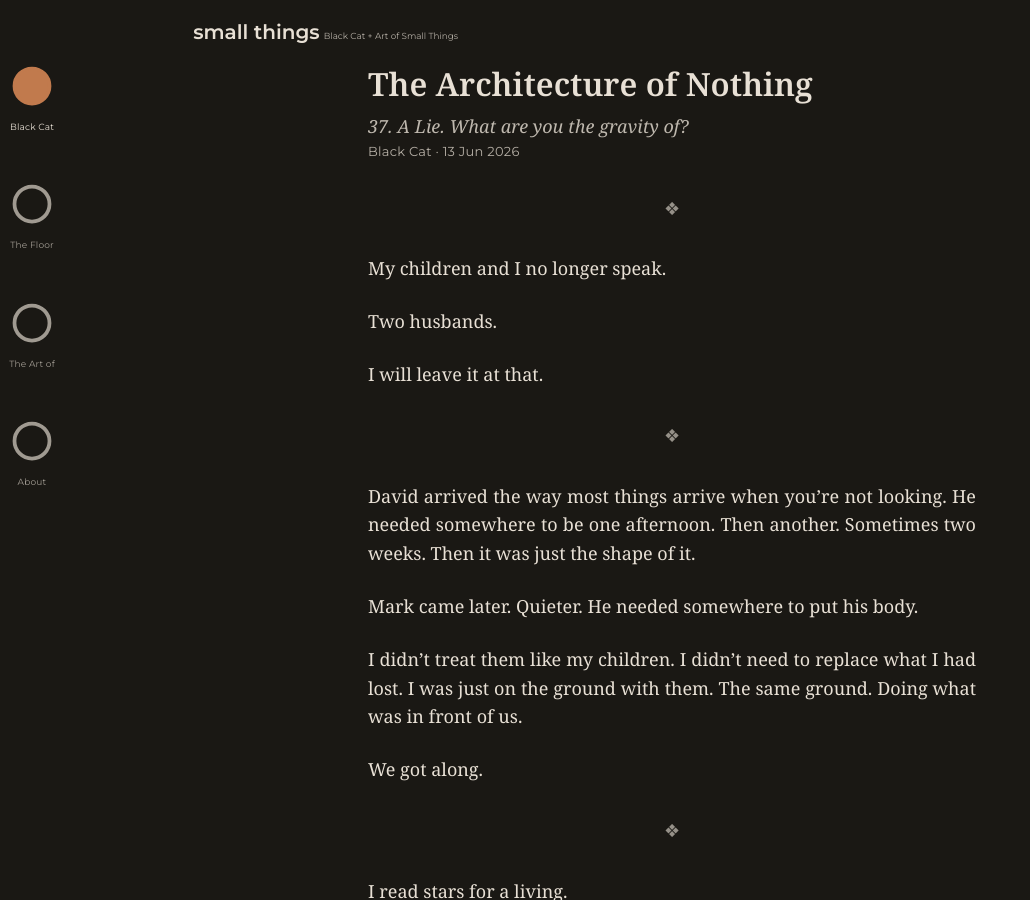
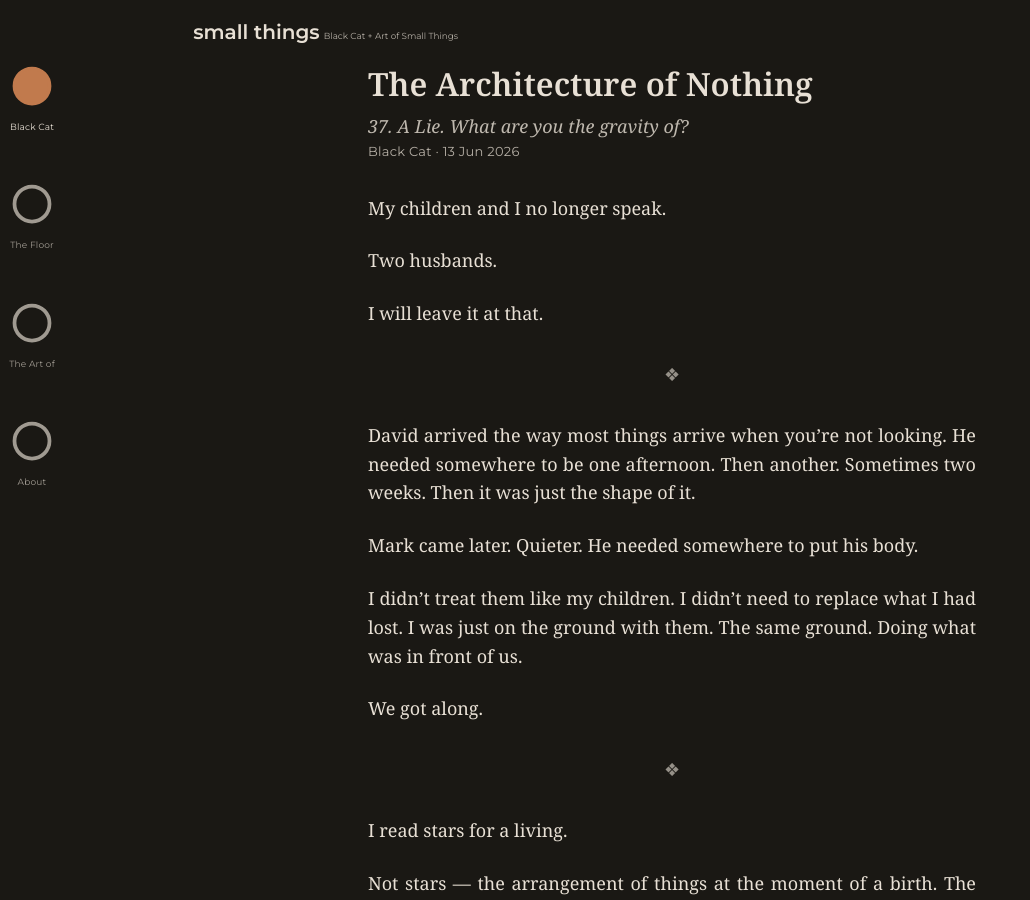
Before and after one commit to 2pix/small-things, a Jekyll site: the page built from _posts/2026-06-13-the-architecture-of-nothing.md, in a window 1280 px wide and 900 px high. Shown: the whole window, without its empty margins (0-1030 px from the left). Built offline with Jekyll 4.4.1, drawn with Linux system fonts in a browser that asks for light colours.

Commit message:
Remove orphaned leading divider on The Architecture of Nothing
Co-Authored-By: Claude Sonnet 5 <noreply@anthropic.com>

```diff
--- a/_posts/2026-06-13-the-architecture-of-nothing.md
+++ b/_posts/2026-06-13-the-architecture-of-nothing.md
@@ -4,8 +4,6 @@ subtitle: "37. A Lie. What are you the gravity of?"
 category: black-cat
 date: 2026-06-13 13:57:03 +0000
 ---
-{% include divider.html %}
-
 My children and I no longer speak.
 
 Two husbands.
```
